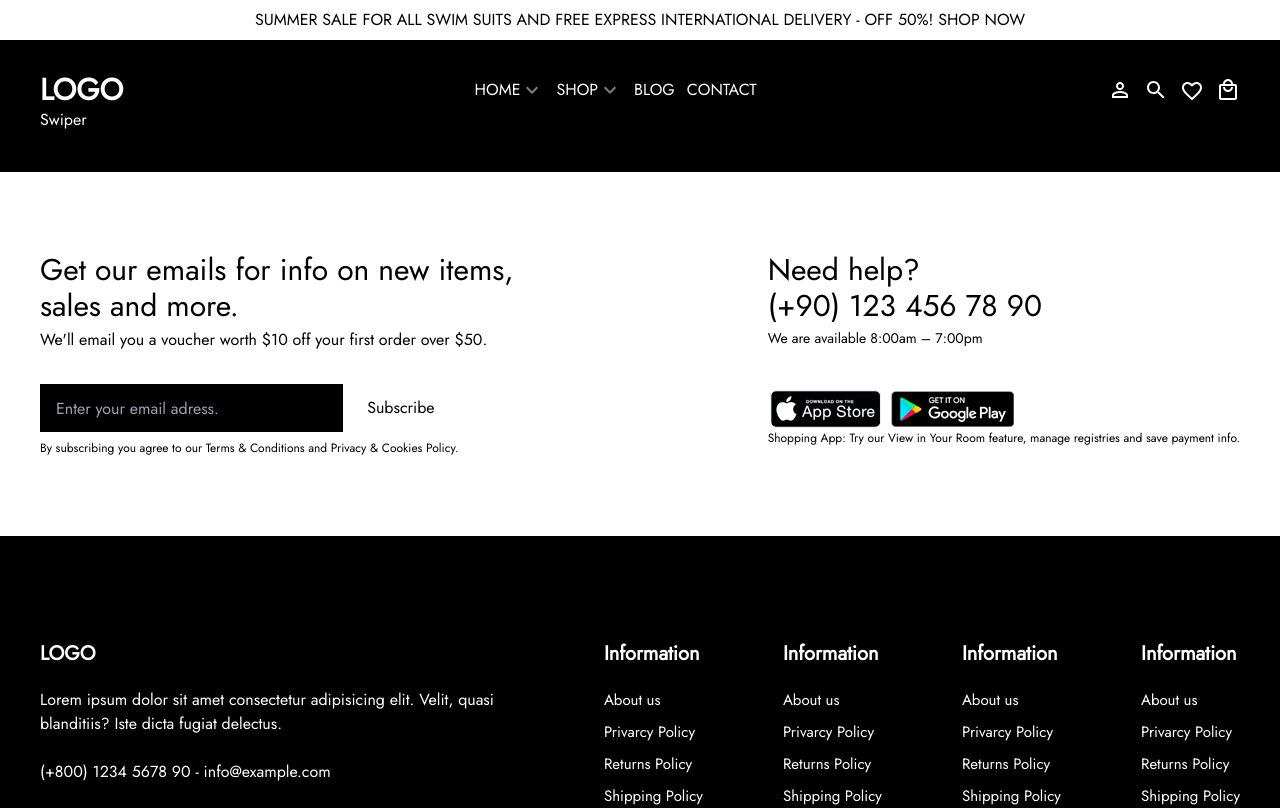
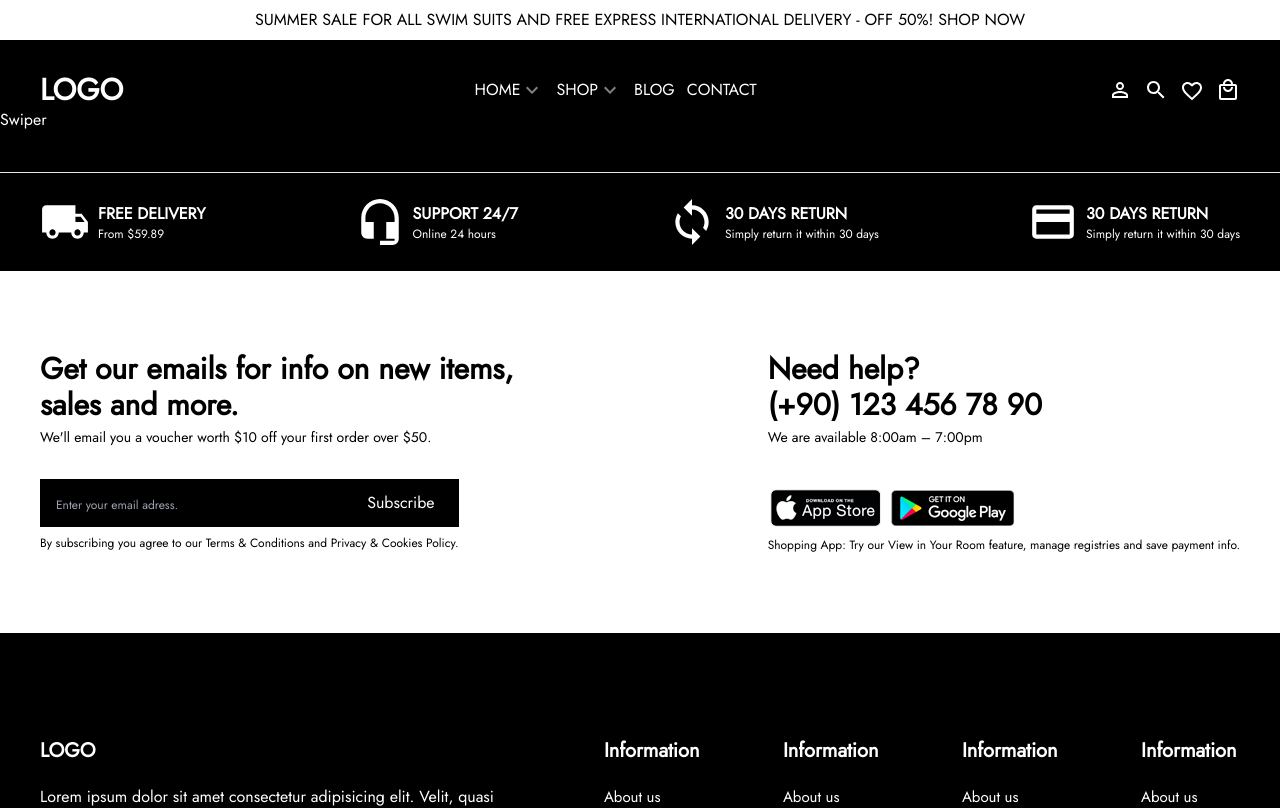
Before and after one commit to Berkanttumer/React_Projects, a React (Vite) app in the folder E-Commerce/: page / in a window 1280 px wide. Shown: the top 808 px of the page. Built offline with nearby package versions, Linux system fonts and the light colour scheme.

Commit message:
Policy section has been added for home page

```diff
--- a/E-Commerce/src/components/layouts/Footer.jsx
+++ b/E-Commerce/src/components/layouts/Footer.jsx
@@ -5,16 +5,16 @@ import AndroidIcon from '../../assets/img/footer/google-play.png';
 
 const Footer = () => {
   return (
-    <footer className=" bg-black text-white gap-10 pb-10 pt-10 ">
+    <footer className=" bg-black text-white gap-10 ">
       <div className="subscribe mb-12 bg-white text-black pt-20 pb-20">
         <div className="sub-row container ">
           <div className="flex justify-between ">
             <div className="left-col">
               <div>
-                <h3 className="text-3xl max-w-[500px]">
+                <h3 className="text-3xl max-w-[500px] font-bold">
                   Get our emails for info on new items, sales and more.
                 </h3>
-                <p className="mt-1">
+                <p className="mt-1 text-sm">
                   We'll email you a voucher worth $10 off your first order over
                   $50.
                 </p>
@@ -29,7 +29,7 @@ const Footer = () => {
                     />
                     <button
                       href=""
-                      className="h-12 bg-white text-black border-1 border-black border-solid pl-6 pr-6"
+                      className="h-12 bg-black border-1 border-white border-solid pl-6 pr-6 text-white"
                     >
                       Subscribe
                     </button>
@@ -43,9 +43,10 @@ const Footer = () => {
             </div>
             <div className="right-col ">
               <div className="top-title">
-                <h3 className="text-3xl max-w-[500px]">
-                  Need help? <br /> <h3>(+90) 123 456 78 90</h3>
+                <h3 className="text-3xl max-w-[500px] font-bold">
+                  Need help? <br />
                 </h3>
+                <h3 className="text-3xl font-bold">(+90) 123 456 78 90</h3>
                 <p className="text-sm mt-1">We are available 8:00am – 7:00pm</p>
               </div>
 
@@ -53,7 +54,7 @@ const Footer = () => {
                 <img src={AppStoreIcon} alt="" />
                 <img src={AndroidIcon} alt="" />
               </div>
-              <p className="text-xs">
+              <p className="text-xs mt-2">
                 Shopping App: Try our View in Your Room feature, manage
                 registries and save payment info.
               </p>
--- a/E-Commerce/src/components/layouts/Header.jsx
+++ b/E-Commerce/src/components/layouts/Header.jsx
@@ -8,8 +8,7 @@ import { Link } from 'react-router-dom';
 
 const Header = () => {
   return (
-    <div>
-      <div className="container flex items-center justify-between !mt-8">
+    <header className="container flex items-center justify-between !mt-8">
       <Link to="/" className="font-bold text-3xl">
         LOGO
       </Link>
@@ -33,8 +32,7 @@ const Header = () => {
         </a>
         <LocalMallOutlinedIcon />
       </div>
-      </div>
-    </div>
+    </header>
   );
 };
 
--- /dev/null
+++ b/E-Commerce/src/components/layouts/Policy.jsx
@@ -0,0 +1,46 @@
+import React from 'react';
+import LocalShippingIcon from '@mui/icons-material/LocalShipping';
+import HeadsetMicIcon from '@mui/icons-material/HeadsetMic';
+import SyncIcon from '@mui/icons-material/Sync';
+import CreditCardIcon from '@mui/icons-material/CreditCard';
+
+const Policy = () => {
+  return (
+    <section className="border-t mt-10 ">
+      <div className="container">
+        <ul className="pt-6 pb-6 flex justify-between">
+          <li className="delivery flex gap-2 items-center">
+            <LocalShippingIcon sx={{ fontSize: 50 }} />
+            <div className="delivery-text flex flex-col">
+              <strong>FREE DELIVERY</strong>
+              <span className="text-xs">From $59.89</span>
+            </div>
+          </li>
+          <li className="support flex gap-2 items-center">
+            <HeadsetMicIcon sx={{ fontSize: 50 }} />
+            <div className="support-text flex flex-col">
+              <strong>SUPPORT 24/7</strong>
+              <span className="text-xs">Online 24 hours</span>
+            </div>
+          </li>
+          <li className="return flex gap-2 items-center">
+            <SyncIcon sx={{ fontSize: 50 }} />
+            <div className="return-text flex flex-col">
+              <strong>30 DAYS RETURN</strong>
+              <span className="text-xs">Simply return it within 30 days</span>
+            </div>
+          </li>
+          <li className="return flex gap-2 items-center">
+            <CreditCardIcon sx={{ fontSize: 50 }} />
+            <div className="return-text flex flex-col">
+              <strong>30 DAYS RETURN</strong>
+              <span className="text-xs">Simply return it within 30 days</span>
+            </div>
+          </li>
+        </ul>
+      </div>
+    </section>
+  );
+};
+
+export default Policy;
--- a/E-Commerce/src/components/pages/Home.jsx
+++ b/E-Commerce/src/components/pages/Home.jsx
@@ -1,12 +1,13 @@
-import { SwipeRight } from '@mui/icons-material';
 import React from 'react';
 import Swiper from '../layouts/Swiper';
+import Policy from '../layouts/Policy';
 
 const Home = () => {
   return (
-    <div className="container mt-52">
+    <>
       <Swiper />
-    </div>
+      <Policy />
+    </>
   );
 };
 
--- a/E-Commerce/src/index.css
+++ b/E-Commerce/src/index.css
@@ -24,9 +24,6 @@ path {
   height: 16px;
 }
 
-.MuiSvgIcon-root {
-}
-
 footer {
   margin-top: auto !important;
 }
@@ -44,3 +41,7 @@ footer {
 .links-col h3 {
   padding-bottom: 20px;
 }
+
+input::-webkit-input-placeholder {
+  font-size: 12px;
+}
```
Lines whose indentation alone changed are shown as unchanged.
